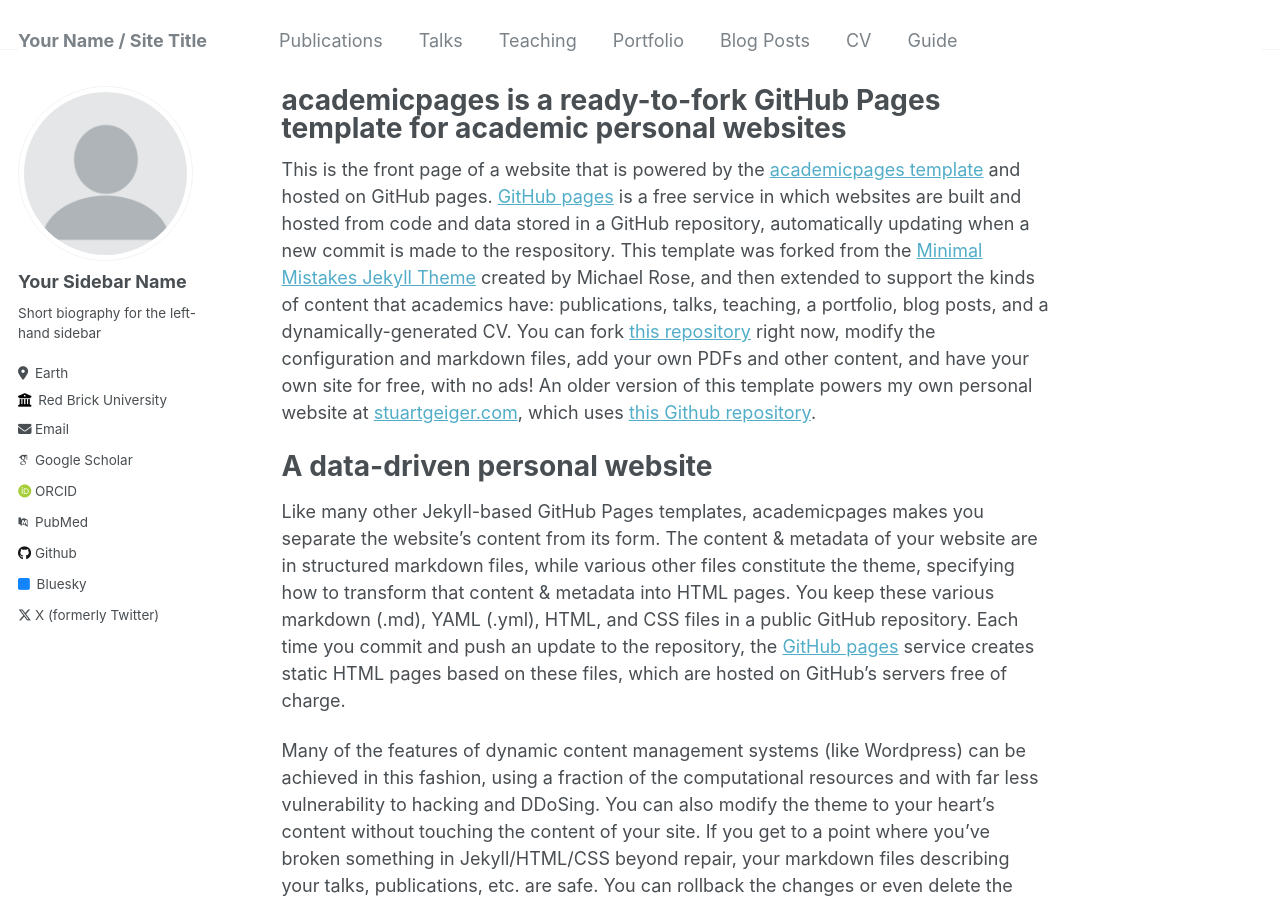
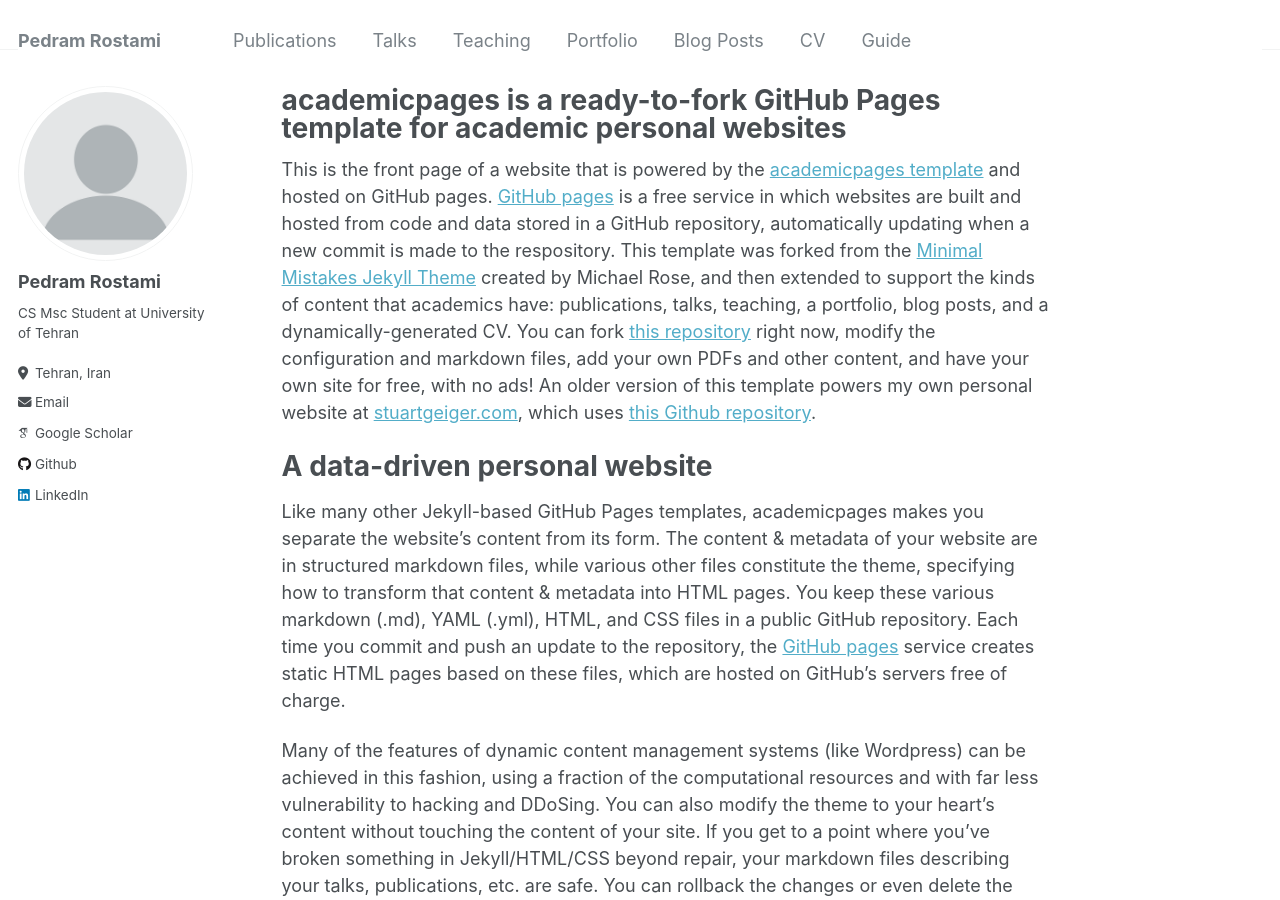
Before and after one commit to PedramRostami/PedramRostami.github.io, a Jekyll site: the page built from _pages/about.md, in a window 1280 px wide and 900 px high. Built offline with Jekyll 4.4.1, drawn with Linux system fonts in a browser that asks for light colours; some web fonts are replaced.

Commit message:
init commit

```diff
--- a/_config.yml
+++ b/_config.yml
@@ -8,11 +8,11 @@
 
 # Basic Site Settings
 locale                   : "en-US"
-title                    : "Your Name / Site Title"
+title                    : "Pedram Rostami"
 title_separator          : "-"
 name                     : &name "Your Name"
 description              : &description "personal description"
-url                      : https://academicpages.github.io # the base hostname & protocol for your site e.g. "https://mmistakes.github.io"
+url                      : https://pedramrostami.github.io # the base hostname & protocol for your site e.g. "https://mmistakes.github.io"
 baseurl                  : "" # the subpath of your site, e.g. "/blog"
 repository               : "academicpages/academicpages.github.io"
 
@@ -22,32 +22,32 @@ repository               : "academicpages/academicpages.github.io"
 author:
   # Biographic information
   avatar           : "profile.png"
-  name             : "Your Sidebar Name"
+  name             : "Pedram Rostami"
   pronouns         : # example: "she/her"
-  bio              : "Short biography for the left-hand sidebar"
-  location         : "Earth"
-  employer         : "Red Brick University"
+  bio              : "CS Msc Student at University of Tehran"
+  location         : "Tehran, Iran"
+  employer         : # "Red Brick University"
   uri              : # URL
-  email            : "none@example.org"
+  email            : "pedram.rostami@ut.ac.ir"
 
   # Academic websites
   arxiv            : # URL - Update with the correct link to your profile
-  googlescholar    : "https://scholar.google.com/citations?user=PS_CX0AAAAAJ"
+  googlescholar    : "https://scholar.google.com/citations?user=R57OKXoAAAAJ&hl=en"
   impactstory      : # URL
-  orcid            : "http://orcid.org/yourorcidurl"
-  pubmed           : "https://www.ncbi.nlm.nih.gov/pubmed/?term=john+snow"
-  researchgate     : # URL
+  # orcid            : "http://orcid.org/yourorcidurl"
+  # pubmed           : "https://www.ncbi.nlm.nih.gov/pubmed/?term=john+snow"
+  # researchgate     : # URL
 
   # Repositories and software development
   bitbucket        : # Username - Update with your username on the site
   codepen          : # Username
   dribbble         : # Username
-  github           : "academicpages"
+  github           : "pedramrostami"
   kaggle           : # Username
   stackoverflow    : # User number or user number and name (i.e., use "1" or "1/jeff-atwood")
 
   # Social media
-  bluesky          : "bsky.app" # Replace this with you Bluesky username
+  # bluesky          : "bsky.app" # Replace this with you Bluesky username
   facebook         : # Username
   flickr           : # Username
   foursquare       : # Username
@@ -56,7 +56,7 @@ author:
   keybase          : # Username
   instagram        : # Username
   lastfm           : # Username
-  linkedin         : # Username
+  linkedin         : "pedram-rostami"
   mastodon         : # URL
   medium           : # URL
   pinterest        : # Username
@@ -64,7 +64,7 @@ author:
   steam            : # Username
   telegram         : # URL
   tumblr           : # Username
-  twitter          : "UniofOxford"  # Replace this with your X / Twitter handle
+  # twitter          : "UniofOxford"  # Replace this with your X / Twitter handle
   vine             : # Username
   weibo            : # Username
   wikipedia        : # Username
@@ -199,18 +199,18 @@ kramdown:
 
 # Collections
 collections:
-  teaching:
-    output: true
-    permalink: /:collection/:path/
+  # teaching:
+  #   output: true
+  #   permalink: /:collection/:path/
   publications:
     output: true
     permalink: /:collection/:path/
-  portfolio:
-    output: true
-    permalink: /:collection/:path/
-  talks:
-    output: true
-    permalink: /:collection/:path/
+  # portfolio:
+  #   output: true
+  #   permalink: /:collection/:path/
+  # talks:
+  #   output: true
+  #   permalink: /:collection/:path/
 
 
 # Defaults
```
